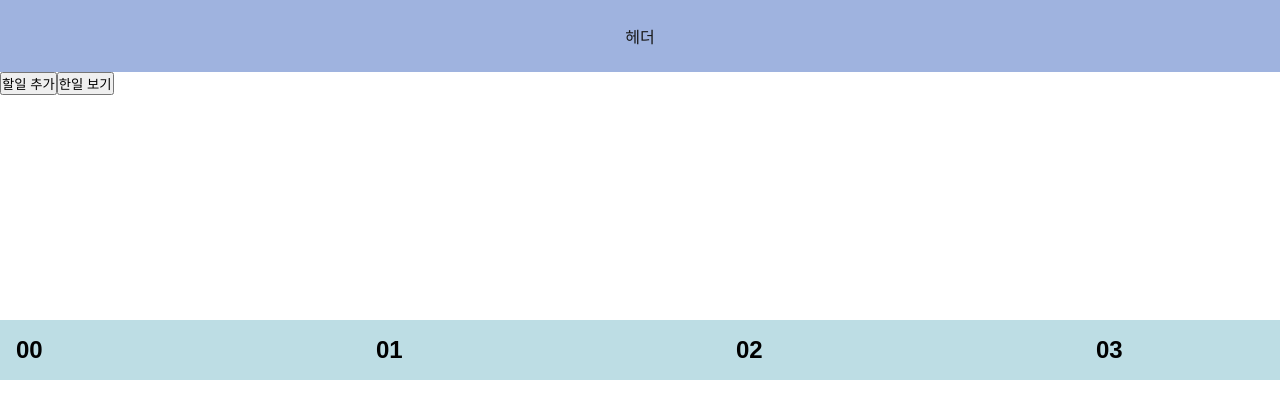
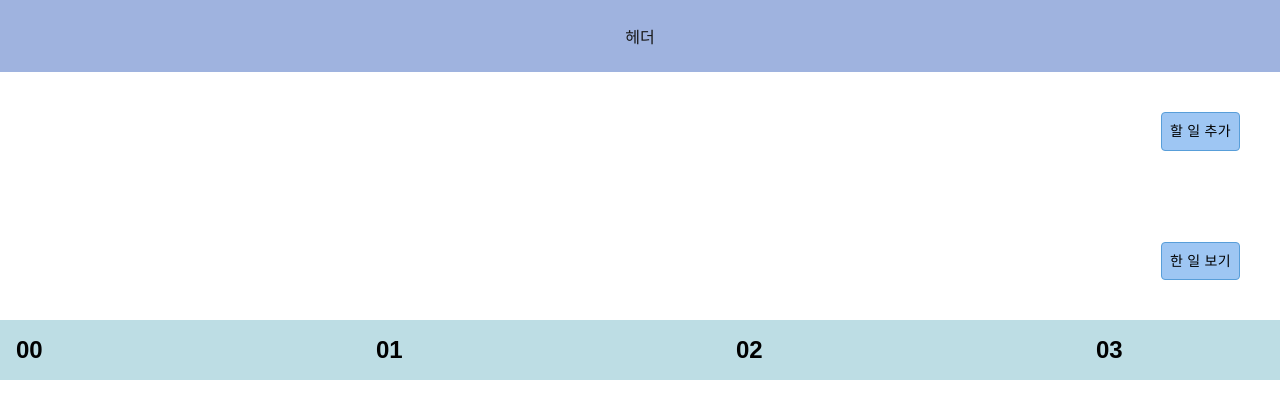
Before and after one commit to joonho0410/MyScheduler, a Next.js app: page / in a window 1280 px wide. Shown: the top 418 px of the page. Built offline with nearby package versions, Linux system fonts and the light colour scheme.

Commit message:
feat/ BasicBox, BasicButton 생성 및 적용 #16

```diff
--- /dev/null
+++ b/src/app/Component/Common/BasicButton.tsx
@@ -0,0 +1,27 @@
+// components/BasicButton.tsx
+'use client';
+
+import { Button, ButtonProps } from '@mui/material';
+import { forwardRef } from 'react';
+
+const BasicButton = forwardRef<HTMLButtonElement, ButtonProps>((props, ref) => {
+  return (
+    <Button
+      ref={ref}
+      {...props}
+      sx={(theme) => ({
+        backgroundColor: theme.palette.custom.button.primary,
+        color: 'black',
+        border: `1px solid ${theme.palette.custom.button.darker}`,
+        '&:hover': {
+          backgroundColor: theme.palette.custom.button.hover,
+        },
+        ...props.sx, // 사용자가 전달한 sx와 병합
+      })}
+    />
+  );
+});
+
+BasicButton.displayName = 'BasicButton';
+
+export default BasicButton;
--- a/src/app/Component/Main/Main.tsx
+++ b/src/app/Component/Main/Main.tsx
@@ -1,9 +1,11 @@
 'use client'
 
 import { useModalActions } from '@/Store/ModalStore'
+import { Button } from '@mui/material'
 import Modals from '../Modals/Modals'
 import dynamic from 'next/dynamic'
 import styles from './Main.module.scss'
+import BasicButton from '../Common/BasicButton'
 
 const ModalContainer = dynamic(() => import('../Modals/ModalContainer'), { ssr: false })
 
@@ -12,8 +14,26 @@ const Main = () => {
 
     return (
         <div className={styles.main}>
-            <button onClick={() => setModal('controll_Todo')}> 할일 추가 </button>
-            <button onClick={() => setModal('show_Today')}> 한일 보기 </button>
+            <BasicButton
+                onClick={() => setModal('controll_Todo')}
+                sx={{
+                    position: 'absolute',
+                    top: '40px',
+                    right: '40px'
+                }}
+            >
+                할 일 추가
+            </BasicButton>
+            <BasicButton
+                onClick={() => setModal('show_Today')}
+                sx={{
+                    position: 'absolute',
+                    bottom: '40px',
+                    right: '40px'
+                }}
+            >
+                한 일 보기
+            </BasicButton>
             <ModalContainer>
                 <Modals/>
             </ModalContainer>
--- a/src/app/Component/Modals/Modals.tsx
+++ b/src/app/Component/Modals/Modals.tsx
@@ -1,9 +1,33 @@
 import { useModalActions, useModalList } from '@/Store/ModalStore'
+import { Box } from '@mui/material'
 import styles from './Modals.module.scss'
 import TodoModal from './AddTodoModal/AddTodoModal'
 import { ModalType } from '@/Types/Modals'
 import TodoControllModal from './TodoControllerModal/TodoControllerModal'
 import ShowTodayModal from './ShowTodayModal/ShowTodayModal'
+
+const s1 = {
+    display: 'flex',         // flexbox를 사용하여 배치
+    justifyContent: 'center', // 가운데 정렬
+    alignItems: 'center',    // 세로로 가운데 정렬
+    position: 'fixed',       // 모달을 화면에 고정
+    top: 0,                  // 화면 상단에 고정
+    left: 0,                 // 화면 좌측에 고정
+    width: '100%',           // 전체 화면을 채움
+    height: '100vh',         // 전체 화면 높이
+    backgroundColor: 'rgba(0, 0, 0, 0.5)', // 배경을 반투명 블랙으로 설정
+    zIndex: 999,             // 다른 요소들보다 위에 표시
+  }
+
+const s2 = {
+    backgroundColor: 'white',   // 모달의 배경색
+    borderRadius: '8px',        // 모서리 둥글게
+    padding: '20px',            // 안쪽 여백
+    boxShadow: 3,               // 그림자 효과
+    width: '80%',               // 모달 크기 설정 (필요시 조정)
+    maxWidth: '500px',          // 모달의 최대 너비
+    margin: '0 auto',           // 중앙 정렬
+  }
 
 const getModal = (type: ModalType) => {
     switch(type) {
@@ -21,14 +45,25 @@ const Modals = () => {
     return (
         <>
           {
-            modalList.map((type) => (
-                <div key={type} className={styles.modals_Container} onClick={(e) => {e.stopPropagation(); deleteModal(type)}}>
-                    <div className={styles.modals_contents} onClick={(e) => e.stopPropagation()}>
-                        {getModal(type)}
-                    </div>
-                </div>
-            ))
-          }
+  modalList.map((type, idx) => (
+    <Box
+      key={type}
+      sx={s1}
+      onClick={(e) => {
+        e.stopPropagation();
+        deleteModal(type); // 모달 삭제
+      }}
+    >
+      <Box
+        sx={s2}
+        onClick={(e) => e.stopPropagation()} // 클릭 이벤트 전파 막기
+      >
+        <button onClick={() => deleteModal(type)}>X</button>
+        {getModal(type)} {/* 모달 콘텐츠 */}
+      </Box>
+    </Box>
+  ))
+}
         </>
     )
 }
```
Also changed, not shown: src/app/Component/Common/BasicBox.tsx (added).
